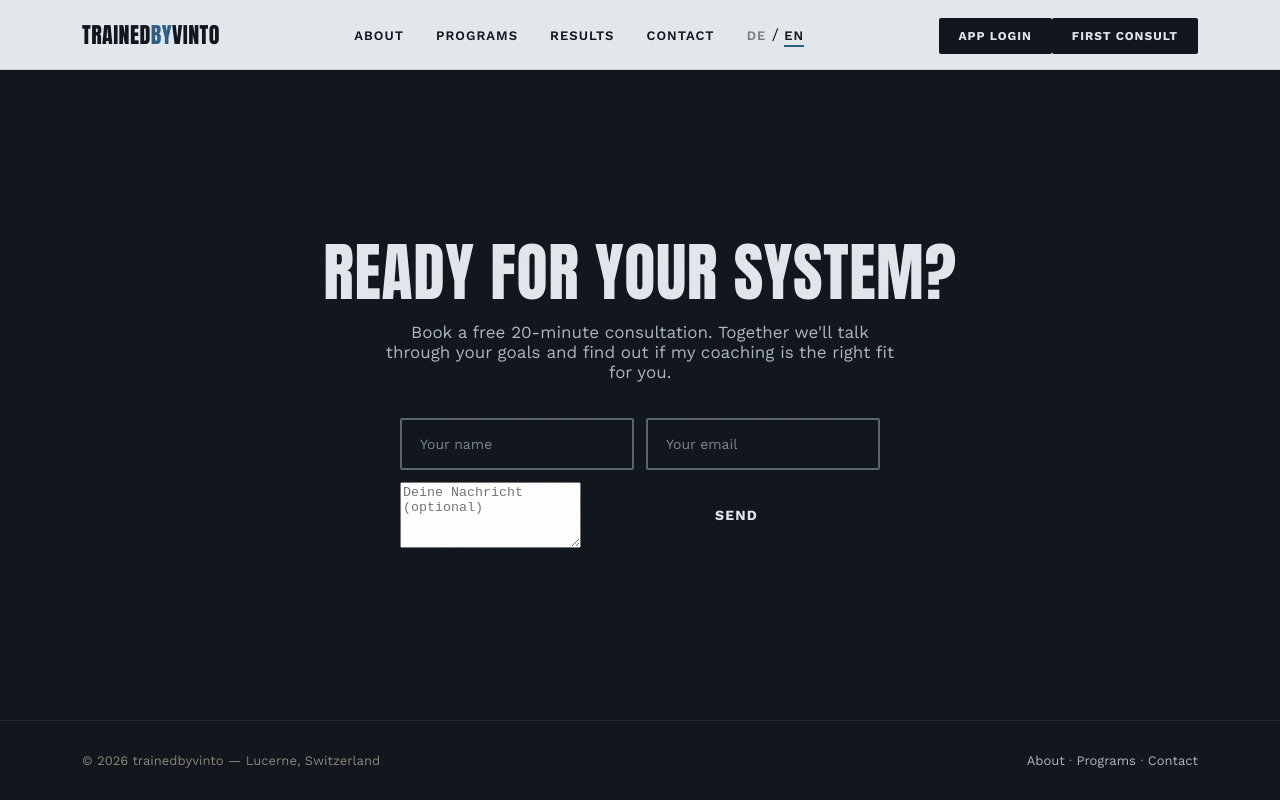
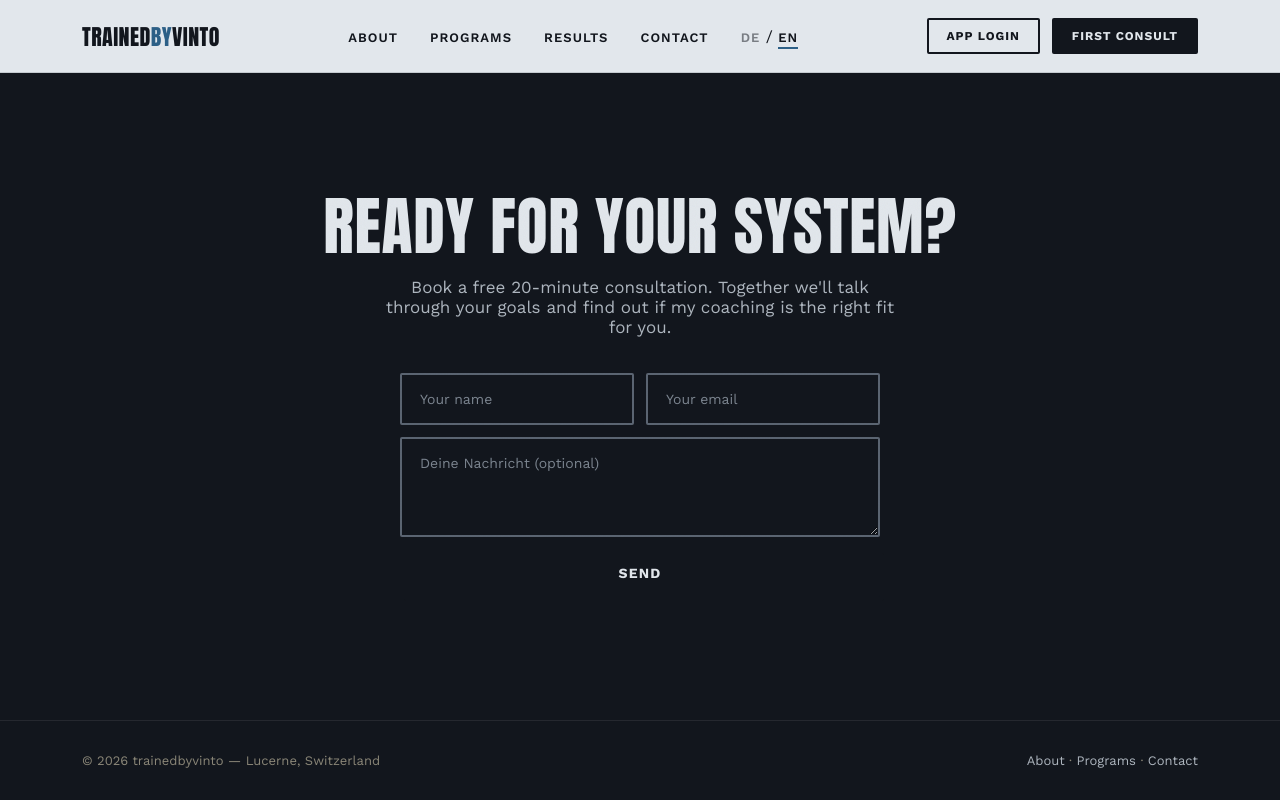
Before and after one commit to trainedbyvinto/trainedbyvinto, a React (Vite) app: page /en/contact in a window 1280 px wide. Built offline with nearby package versions, Linux system fonts and the light colour scheme.

Commit message:
Add files via upload

```diff
--- a/src/index.css
+++ b/src/index.css
@@ -74,7 +74,7 @@ nav{
   color:var(--charcoal);
 }
 .logo span{color:var(--rust);}
-.navlinks{display:flex; gap:32px; list-style:none; margin:0; padding:0;}
+.navlinks{display:flex; gap:32px; list-style:none; margin:0; padding:0; align-items:center;}
 .navlinks a{
   font-size:13px; text-transform:uppercase; letter-spacing:0.08em;
   text-decoration:none; font-weight:600; color:var(--charcoal);
@@ -91,6 +91,14 @@ nav{
   background:var(--charcoal); color:var(--concrete); padding:11px 20px;
   text-decoration:none; border-radius:var(--radius);
 }
+.navcta-outline{
+  background:transparent;
+  color:var(--charcoal);
+  border:2px solid var(--charcoal);
+  padding:9px 18px;
+}
+.navcta-outline:hover{background:var(--charcoal); color:var(--concrete);}
+.nav-ctas-desktop{display:flex; align-items:center; gap:12px;}
 .navlinks-cta{display:none;}
 .lang-switch a{
   font-size:13px; text-transform:uppercase; letter-spacing:0.08em;
@@ -313,6 +321,13 @@ section{padding:96px 0;}
 }
 .cta input::placeholder{color:#7C8590;}
 .cta input:focus{outline:2px solid var(--chalk); outline-offset:2px; border-color:var(--chalk);}
+.cta textarea{
+  flex-basis:100%; width:100%; padding:16px 18px; border-radius:var(--radius);
+  border:2px solid var(--iron); background:transparent; color:var(--concrete);
+  font-family:'Work Sans'; font-size:14px; resize:vertical; min-height:100px;
+}
+.cta textarea::placeholder{color:#7C8590;}
+.cta textarea:focus{outline:2px solid var(--chalk); outline-offset:2px; border-color:var(--chalk);}
 
 footer{
   background:var(--charcoal); color:#8B8778; padding:32px 0;
@@ -325,6 +340,7 @@ footer a{text-decoration:none; color:#AEB6BF;}
 @media (max-width:860px){
   .nav-toggle{display:flex;}
   .navcta-desktop{display:none;}
+  .nav-ctas-desktop{display:none;}
   .navlinks{
     display:flex; flex-direction:column; gap:0;
     position:absolute; top:100%; left:0; right:0;
@@ -332,12 +348,13 @@ footer a{text-decoration:none; color:#AEB6BF;}
     max-height:0; overflow:hidden; opacity:0;
     transition:max-height .3s ease, opacity .25s ease;
   }
-  .navlinks.open{max-height:400px; opacity:1;}
+  .navlinks.open{max-height:460px; opacity:1;}
   .navlinks li{width:100%;}
   .navlinks a{display:block; padding:16px 32px;}
   .navlinks a::after{display:none;}
-  .navlinks-cta{display:block; padding:8px 32px 20px;}
+  .navlinks-cta{display:block; padding:8px 32px 4px;}
   .navlinks-cta .navcta{display:inline-block; padding:11px 20px; color:var(--concrete);}
+  .navlinks-cta .navcta-outline{color:var(--charcoal);}
   nav{position:relative;}
   .about-grid{grid-template-columns:1fr;}
   .programs-grid{grid-template-columns:1fr;}
```
